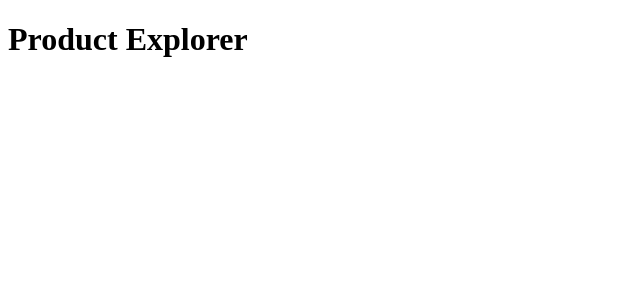
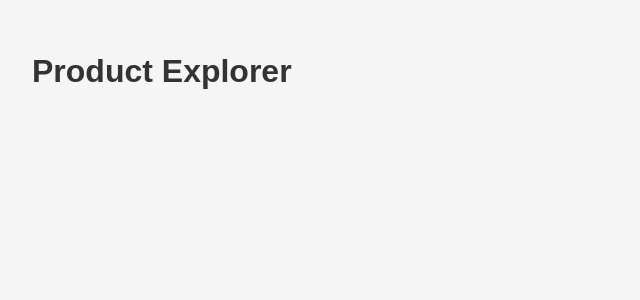
Before and after one commit to MiVeiga/product-explorer, a React (Vite) app: page / in a window 1280 px wide. Shown: the top 300 px of the page, without its empty margins (0-640 px from the left). Built offline with nearby package versions, Linux system fonts and the light colour scheme.

Commit message:
feat: Create hooks, service and global styles

```diff
--- a/src/App.tsx
+++ b/src/App.tsx
@@ -1,10 +1,10 @@
+import styles from "./styles/global.module.css";
 
 function App() {
-
   return (
-    <>
+    <div className={styles.container}>
      <h1>Product Explorer</h1>
-    </>
+    </div>
   )
 }
 
--- /dev/null
+++ b/src/services/api.ts
@@ -0,0 +1,5 @@
+import axios from 'axios';
+
+export const api = axios.create({
+  baseURL: 'https://dummyjson.com',
+});
--- /dev/null
+++ b/src/styles/global.module.css
@@ -0,0 +1,24 @@
+:root {
+    --background-color: #f5f5f5;
+    --card-background: #ffffff;
+    --text-color: #333;
+    --border-radius: 8px;
+}
+
+body, html {
+    margin: 0;
+    padding: 0;
+    width: 100vw;
+    height: 100vh;
+    background-color: var(--background-color);
+    color: var(--text-color);
+    font-family: "Arial", sans-serif;
+}
+
+.container {
+    width: 100%;
+    height: 100%;
+    max-width: none;
+    padding: 32px;
+    box-sizing: border-box;
+}
```
Also changed, not shown: src/hooks/useCategories.ts (added, +20 -0 lines), src/hooks/useProducts.ts (added, +71 -0 lines).
